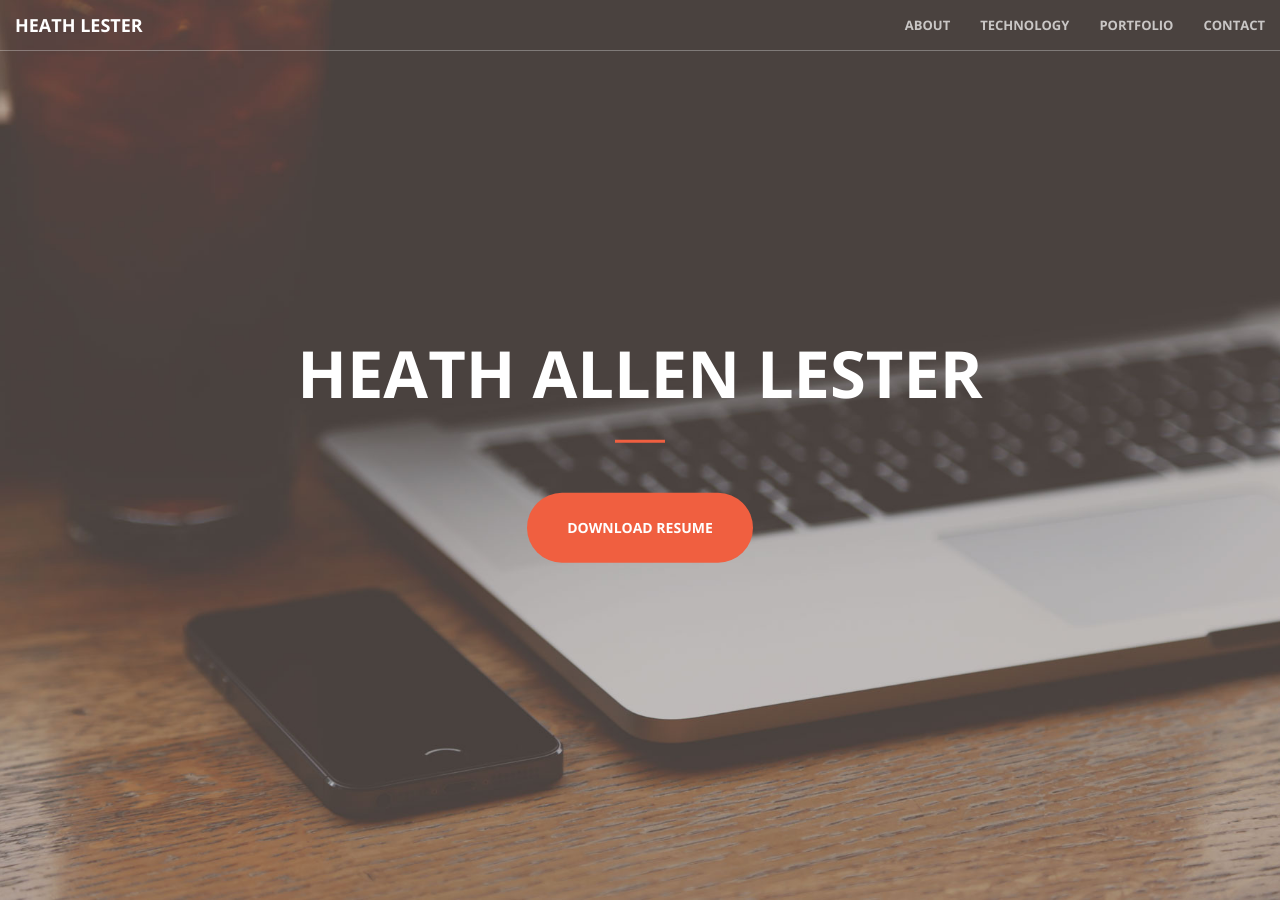
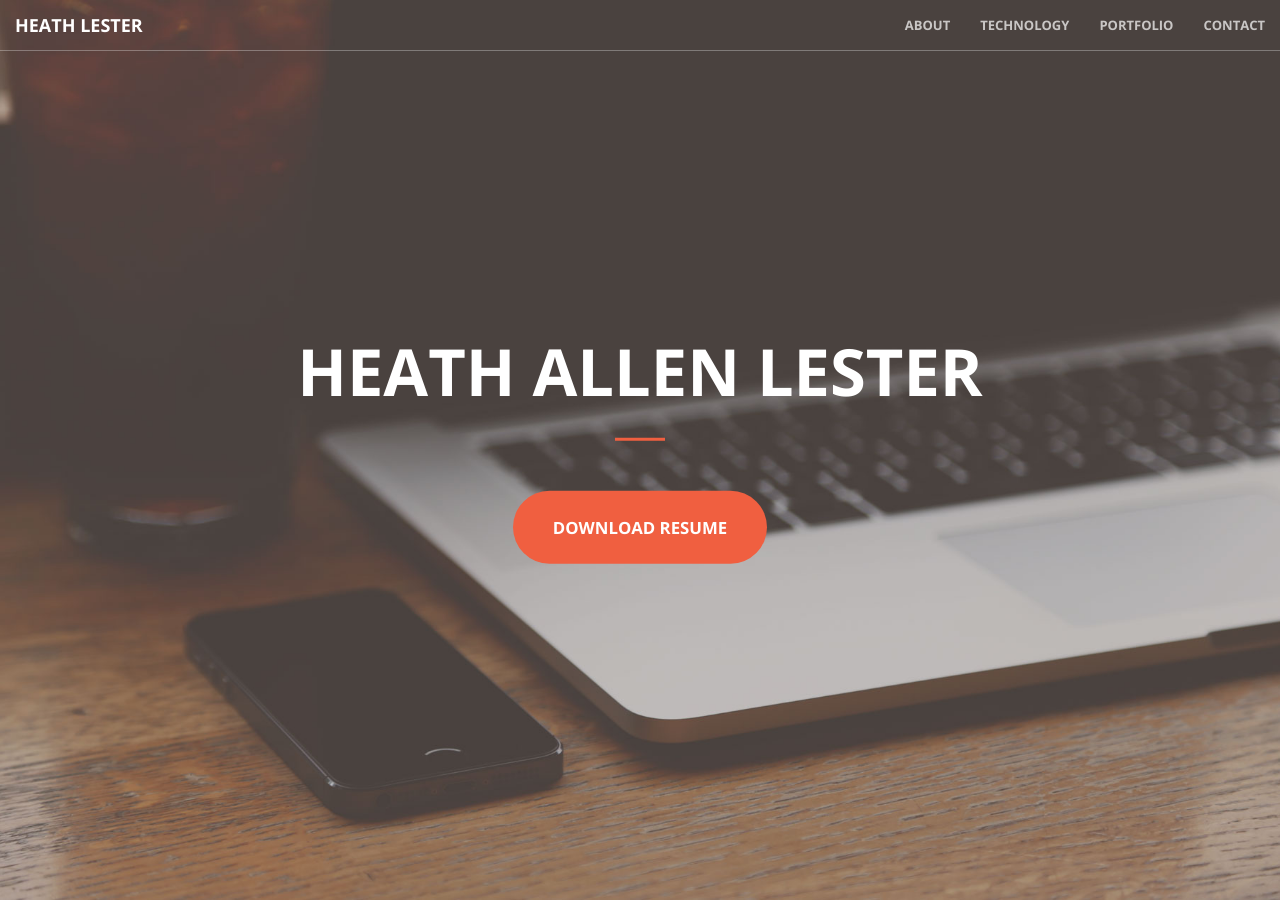
Before and after one commit to Heath-Lester/Heath-Lester.github.io, a Jekyll site: the page built from index.html, in a window 1280 px wide and 900 px high. Built offline with Jekyll 4.4.1, drawn with Linux system fonts in a browser that asks for light colours; nearby versions of some CDN libraries.

Commit message:
adjusted fontsizes and margins

```diff
--- a/_sass/_base.scss
+++ b/_sass/_base.scss
@@ -226,6 +226,7 @@ header {
 .service-box-2 {
     max-width: 400px;
     margin: 50px auto 0;
+    margin-bottom: 20px;
     @media (min-width: 992px) {
         margin: 20px auto 0;
     }
@@ -332,6 +333,7 @@ header {
 
 .btn-x2 {
     padding: 25px 40px;
+    font-size: larger;
     color: white;
     background-color: $theme-primary;
 }
```
